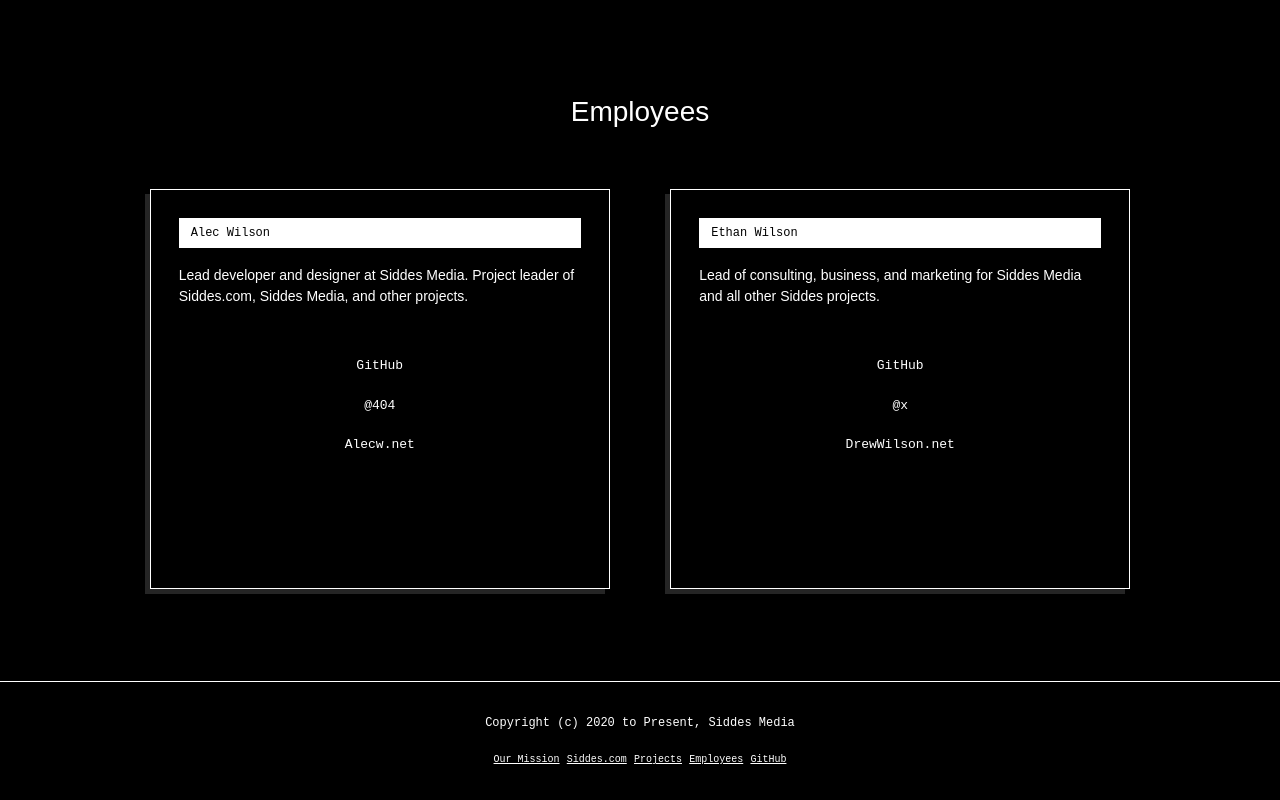
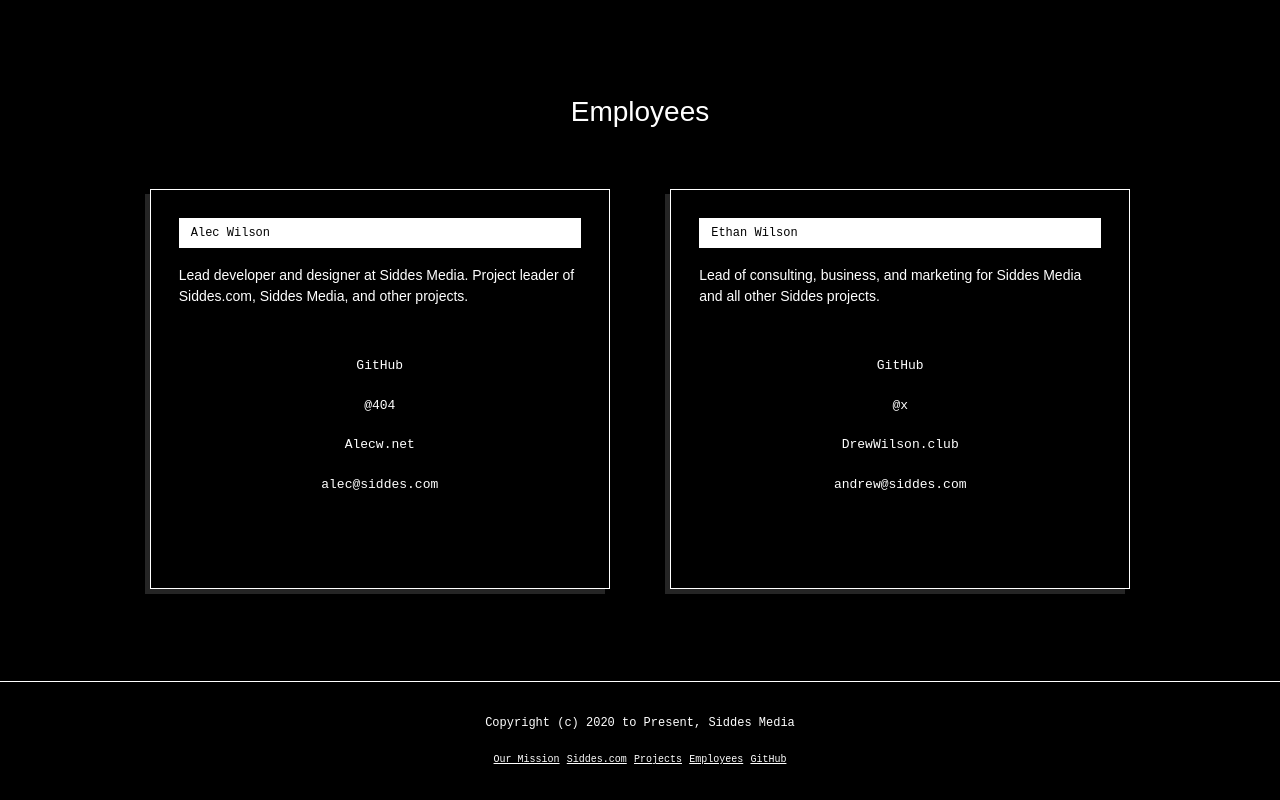
Before and after one commit to siddesmedia/media.siddes.com, a plain HTML site: page index.html in a window 1280 px wide. Shown: the part 2805-3605 px from the top of the page. Drawn offline with Linux system fonts and the light colour scheme.

Commit message:
added emails and fixed drews site

```diff
--- a/index.html
+++ b/index.html
@@ -152,6 +152,7 @@
                     <a href="https://github.com/mr-winson" class="link download">GitHub</a>
                     <a href="https://siddes.com/404" class="link download">@404</a>
                     <a href="https://alecw.net" class="link download">Alecw.net</a>
+                    <a href="mailto:alec@siddes.com" class="link download">alec@siddes.com</a>
                 </p>
             </div>
         </div>
@@ -163,7 +164,8 @@
                     <br><br><br>
                     <a href="https://github.com/drewwilson04" class="link download">GitHub</a>
                     <a href="https://siddes.com/x" class="link download">@x</a>
-                    <a href="https://drewwilson.club" class="link download">DrewWilson.net</a>
+                    <a href="https://drewwilson.club" class="link download">DrewWilson.club</a>
+                    <a href="mailto:andrew@siddes.com" class="link download">andrew@siddes.com</a>
                 </p>
             </div>
         </div>
```
